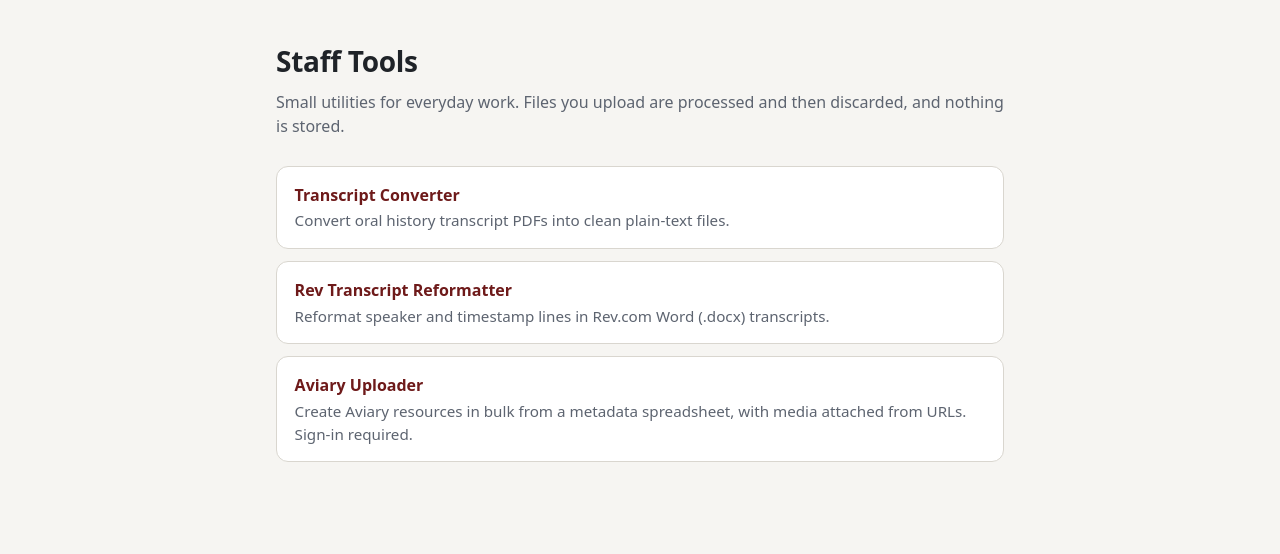
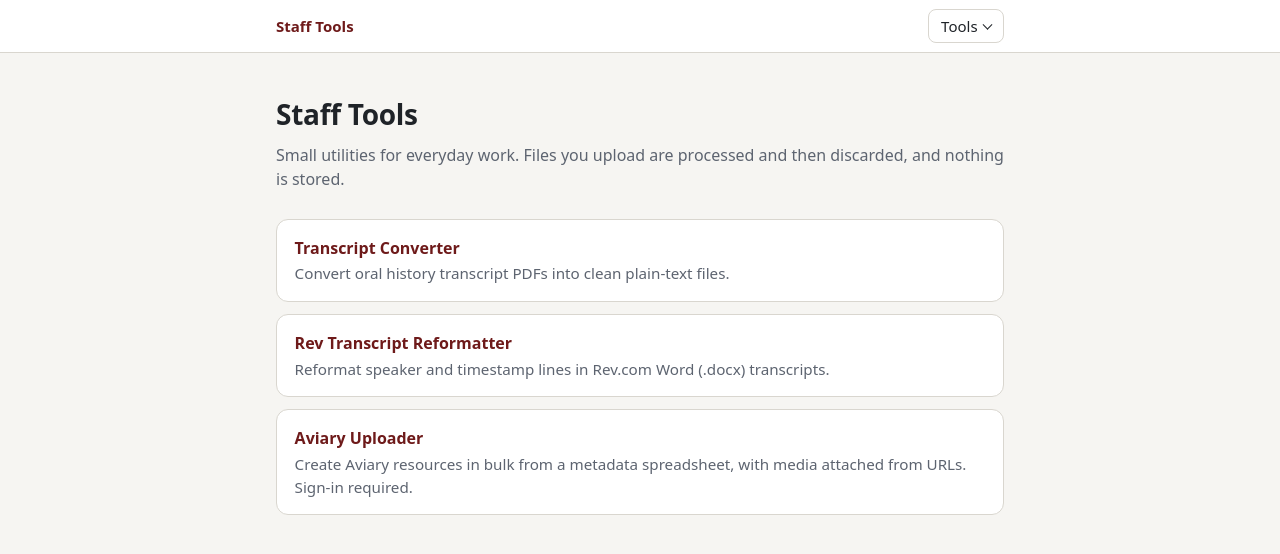
Before and after one commit to mobleyt/script-server, a plain HTML site: page proxy/site/index.html in a window 1280 px wide. Drawn offline with Linux system fonts and the light colour scheme.

Commit message:
Added header and nav to proxy for user navigation

```diff
--- /dev/null
+++ b/proxy/site/_shared/nav.css
@@ -0,0 +1,124 @@
+/* Site header and tool menu — see nav.js. Everything is prefixed ss- and uses
+   its own colour tokens so it looks the same on every page, whatever the app's
+   own stylesheet does. */
+
+:root {
+  --ss-bg: #ffffff;
+  --ss-text: #1f2328;
+  --ss-muted: #5d6470;
+  --ss-border: #d9d6cf;
+  --ss-accent: #6e1a1a;
+  --ss-hover: #f4e9e7;
+  --ss-shadow: 0 6px 24px rgba(0, 0, 0, .12);
+}
+
+@media (prefers-color-scheme: dark) {
+  :root {
+    --ss-bg: #212326;
+    --ss-text: #e8e6e3;
+    --ss-muted: #a3a8b0;
+    --ss-border: #3a3d42;
+    --ss-accent: #d98b7f;
+    --ss-hover: #3a2724;
+    --ss-shadow: 0 6px 24px rgba(0, 0, 0, .5);
+  }
+}
+
+.ss-header {
+  position: sticky;
+  top: 0;
+  z-index: 100;
+  background: var(--ss-bg);
+  border-bottom: 1px solid var(--ss-border);
+  font: 15px/1.4 system-ui, -apple-system, "Segoe UI", Roboto, sans-serif;
+  color: var(--ss-text);
+}
+
+.ss-inner {
+  display: flex;
+  align-items: center;
+  gap: .5rem;
+  max-width: 760px;
+  min-height: 3.25rem;
+  margin: 0 auto;
+  padding: 0 1rem;
+}
+
+.ss-home {
+  flex: none;
+  font-weight: 600;
+  color: var(--ss-accent);
+  text-decoration: none;
+}
+.ss-home:hover { text-decoration: underline; }
+
+.ss-sep { flex: none; color: var(--ss-muted); }
+
+.ss-current {
+  min-width: 0;
+  overflow: hidden;
+  white-space: nowrap;
+  text-overflow: ellipsis;
+  color: var(--ss-muted);
+}
+
+.ss-nav { position: relative; flex: none; margin-left: auto; }
+
+.ss-toggle {
+  display: inline-flex;
+  align-items: center;
+  gap: .4rem;
+  margin: 0;
+  padding: .35rem .75rem;
+  font: inherit;
+  font-weight: 500;
+  color: var(--ss-text);
+  background: transparent;
+  border: 1px solid var(--ss-border);
+  border-radius: 8px;
+  cursor: pointer;
+}
+.ss-toggle::after {
+  content: "";
+  width: .4em;
+  height: .4em;
+  border: solid currentColor;
+  border-width: 0 1.5px 1.5px 0;
+  transform: translateY(-25%) rotate(45deg);
+  transition: transform .15s;
+}
+.ss-open .ss-toggle::after { transform: translateY(15%) rotate(-135deg); }
+.ss-toggle:hover, .ss-open .ss-toggle { border-color: var(--ss-accent); }
+
+.ss-menu {
+  display: none;
+  position: absolute;
+  right: 0;
+  top: calc(100% + .4rem);
+  min-width: 15rem;
+  max-width: calc(100vw - 2rem);
+  margin: 0;
+  padding: .35rem;
+  list-style: none;
+  background: var(--ss-bg);
+  border: 1px solid var(--ss-border);
+  border-radius: 10px;
+  box-shadow: var(--ss-shadow);
+}
+.ss-open .ss-menu { display: block; }
+
+.ss-menu li { margin: 0; padding: 0; }
+.ss-menu a {
+  display: block;
+  padding: .5rem .7rem;
+  border-radius: 6px;
+  color: var(--ss-text);
+  text-decoration: none;
+}
+.ss-menu a:hover, .ss-menu a:focus-visible { background: var(--ss-hover); }
+.ss-menu a[aria-current="page"] { font-weight: 600; color: var(--ss-accent); }
+
+.ss-toggle:focus-visible, .ss-home:focus-visible, .ss-menu a:focus-visible {
+  outline: 2px solid var(--ss-accent);
+  outline-offset: 2px;
+}
--- /dev/null
+++ b/proxy/site/_shared/nav.js
@@ -0,0 +1,87 @@
+// Site header and tool menu, shared by the landing page and every app.
+//
+// Served by the proxy at /_shared/nav.js (with nav.css). Include it as the
+// first thing in <body>:
+//
+//   <link rel="stylesheet" href="/_shared/nav.css">        (in <head>)
+//   <script src="/_shared/nav.js"></script>                (first in <body>)
+//
+// It runs synchronously and inserts the header in place of the script tag, so
+// the page doesn't jump when it appears. If an app runs on its own, without the
+// proxy, the file 404s and the app simply has no header.
+//
+// When adding an app, add it to TOOLS (and a card to index.html).
+
+(function () {
+  "use strict";
+
+  var TOOLS = [
+    { name: "Transcript Converter", href: "/transcripts/" },
+    { name: "Rev Transcript Reformatter", href: "/rev/" },
+    { name: "Aviary Uploader", href: "/aviary/" },
+  ];
+
+  var here = location.pathname;
+  var current = null;
+  TOOLS.forEach(function (t) {
+    if (here === t.href.slice(0, -1) || here.indexOf(t.href) === 0) current = t;
+  });
+
+  function el(tag, attrs, text) {
+    var node = document.createElement(tag);
+    Object.keys(attrs || {}).forEach(function (k) { node.setAttribute(k, attrs[k]); });
+    if (text) node.textContent = text;
+    return node;
+  }
+
+  var header = el("header", { class: "ss-header" });
+  var inner = el("div", { class: "ss-inner" });
+  header.appendChild(inner);
+
+  var home = el("a", { class: "ss-home", href: "/" }, "Staff Tools");
+  if (!current) home.setAttribute("aria-current", "page");
+  inner.appendChild(home);
+
+  if (current) {
+    inner.appendChild(el("span", { class: "ss-sep", "aria-hidden": "true" }, "/"));
+    inner.appendChild(el("span", { class: "ss-current" }, current.name));
+  }
+
+  var nav = el("nav", { class: "ss-nav", "aria-label": "Tools" });
+  var toggle = el("button", {
+    class: "ss-toggle", type: "button",
+    "aria-expanded": "false", "aria-controls": "ss-menu",
+  }, "Tools");
+  var menu = el("ul", { class: "ss-menu", id: "ss-menu" });
+  TOOLS.forEach(function (t) {
+    var li = el("li");
+    var a = el("a", { href: t.href }, t.name);
+    if (t === current) a.setAttribute("aria-current", "page");
+    li.appendChild(a);
+    menu.appendChild(li);
+  });
+  nav.appendChild(toggle);
+  nav.appendChild(menu);
+  inner.appendChild(nav);
+
+  function setOpen(open) {
+    toggle.setAttribute("aria-expanded", open ? "true" : "false");
+    header.classList.toggle("ss-open", open);
+  }
+  toggle.addEventListener("click", function () {
+    setOpen(toggle.getAttribute("aria-expanded") !== "true");
+  });
+  document.addEventListener("click", function (e) {
+    if (!nav.contains(e.target)) setOpen(false);
+  });
+  document.addEventListener("keydown", function (e) {
+    if (e.key === "Escape" && header.classList.contains("ss-open")) {
+      setOpen(false);
+      toggle.focus();
+    }
+  });
+
+  var script = document.currentScript;
+  if (script && script.parentNode) script.parentNode.insertBefore(header, script);
+  else document.body.insertBefore(header, document.body.firstChild);
+})();
--- a/proxy/site/index.html
+++ b/proxy/site/index.html
@@ -4,6 +4,7 @@
   <meta charset="utf-8">
   <meta name="viewport" content="width=device-width, initial-scale=1">
   <title>Staff Tools</title>
+  <link rel="stylesheet" href="/_shared/nav.css">
   <style>
     :root {
       --bg: #f6f5f2; --surface: #fff; --text: #1f2328; --muted: #5d6470;
@@ -31,6 +32,7 @@
   </style>
 </head>
 <body>
+  <script src="/_shared/nav.js"></script>
   <main>
     <h1>Staff Tools</h1>
     <p class="lede">Small utilities for everyday work. Files you upload are processed and then discarded, and nothing is stored.</p>
```
Also changed, not shown: apps/aviary-uploader/templates/index.html (+2 -0 lines), apps/rev-converter/templates/index.html (+2 -0 lines), apps/transcript-converter/templates/index.html (+2 -0 lines), 1 other file.
